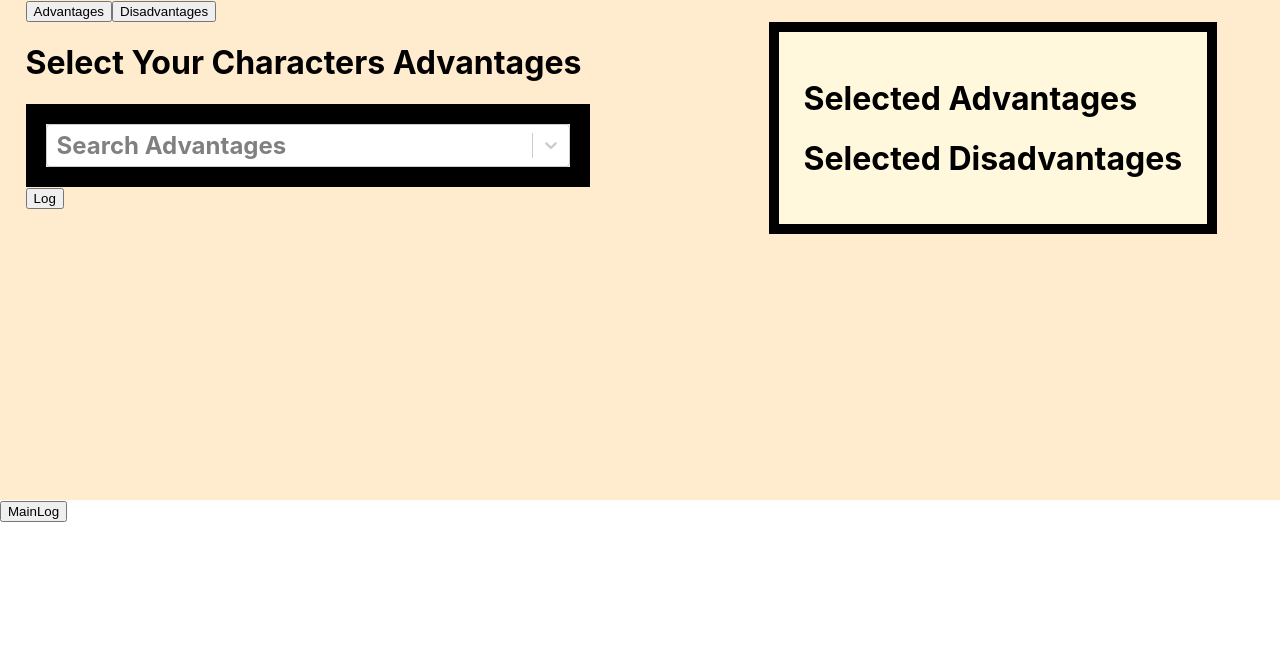
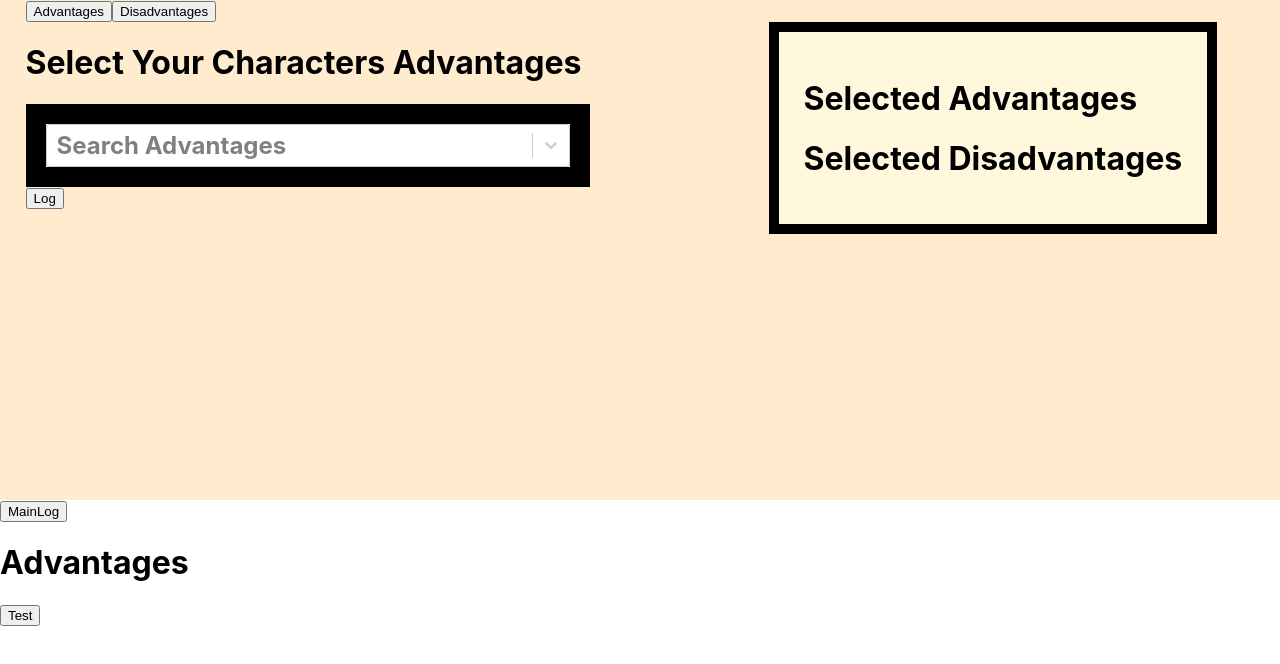
Before and after one commit to Uken81/Gurps-Character-Cheatsheet-Maker, a React (Create React App) app: page / in a window 1280 px wide. Shown: the top 664 px of the page. Built offline with nearby package versions, Linux system fonts and the light colour scheme.

Commit message:
change the output sections to use selectedAdvantage/DisadvantageArray state

```diff
--- a/src/Advantages/AdvantageSelector.jsx
+++ b/src/Advantages/AdvantageSelector.jsx
@@ -1,5 +1,5 @@
 import SearchBar from "../Components/SearchBar/SearchBar";
-import AdvantagesListArray from "./AdvantagesObject/Advantages";
+import AdvantagesArray from "./AdvantagesObject/Advantages";
 
 
 const AdvantageSelector = (props) => {
@@ -8,7 +8,7 @@ const AdvantageSelector = (props) => {
 
     let options;
     const createOptions = () => {
-        options = AdvantagesListArray.map(opt => ({ label: opt.title, value: opt.title }));
+        options = AdvantagesArray.map(opt => ({ label: opt.title, value: opt }));
     };
     createOptions();
 
--- a/src/Advantages/AdvantagesObject/Advantages.js
+++ b/src/Advantages/AdvantagesObject/Advantages.js
@@ -1,4 +1,4 @@
-const AdvantagesListArray = [
+const AdvantagesArray = [
      {
         title: "Absolute Direction",
         points: "5 or 10 points",
@@ -54,4 +54,4 @@ const AdvantagesListArray = [
     }
 ]
 
-export default AdvantagesListArray;
+export default AdvantagesArray;
--- a/src/App.css
+++ b/src/App.css
@@ -1,4 +1,4 @@
-.selection-screen {
+.selection-section {
     background-color: blanchedalmond;
     min-height: 500px;
     padding-left: 2%;
@@ -12,12 +12,13 @@
     width: 45%;
 }
 
-.selected {
+.selected-window {
     background-color: cornsilk;
     float: right;
     margin-right: 5%;
     padding: 2%;
     border: black solid 10px;
+    /* text-align: center; */
 }
 li {
     font-size: larger;
--- a/src/App.js
+++ b/src/App.js
@@ -4,6 +4,7 @@ import AdvantageSelector from './Advantages/AdvantageSelector';
 import Disadvantageselector from './Disadvantages/DisadvantageSelector';
 import ToggleAdvantageDisadvantage from './Components/ToggleAdvantageDisadvantage/ToggleAdvantageDisadvantage';
 import Selected from './Selected/DisplaySelected';
+import DisplayAdvantages from './Display Results/DisplayAdvantages';
 
 
 function App() {
@@ -12,13 +13,13 @@ function App() {
   const [selectedDisadvantagesList, setSelectedDisadvantagesList] = useState([]);
 
   const log = () => {
-    console.log(selectedAdvantagesList);
+    console.log('selectedAdvantages: ' + selectedAdvantagesList);
   }
 
 
   return (
     <div className="App">
-      <div className='selection-screen'>
+      <div className='selection-section'>
         <ToggleAdvantageDisadvantage isAdvantage={isAdvantage} setIsAdvantage={setIsAdvantage} />
         <Selected
           selectedAdvantagesList={selectedAdvantagesList}
@@ -28,6 +29,9 @@ function App() {
         {!isAdvantage && <Disadvantageselector selectedDisadvantagesList={selectedDisadvantagesList} setSelectedDisadvantagesList={setSelectedDisadvantagesList} />}
       </div>
       <button onClick={log}>MainLog</button>
+      <div className='results-window'>
+        <DisplayAdvantages selectedAdvantagesList={selectedAdvantagesList} />
+      </div>
     </div>
   );
 }
--- /dev/null
+++ b/src/Display Results/DisplayAdvantages.jsx
@@ -0,0 +1,64 @@
+import { useEffect, useState } from "react";
+import AdvantagesArray from "../Advantages/AdvantagesObject/Advantages";
+
+const DisplayAdvantages = (props) => {
+    const selectedAdvantagesList = props.selectedAdvantagesList;
+    let [displayArray, setDisplayArray] = useState([]);
+
+    // useEffect(() => {
+    //     let arr = [];
+    //     const test = () => {
+    //         selectedAdvantagesList.forEach((e) => {
+    //             AdvantagesArray.map((obj) => {
+    //                 if (obj.title === e) {
+    //                     arr.push(obj);
+    //                     setDisplayArray(() => arr);
+    //                 }
+    //                 // if (selectedAdvantagesList === []) {
+    //                 //     console.log('testy');
+    //                 //     setDisplayArray(()=> []);
+    //                 // }
+    //                 return displayArray;
+    //             })
+    //         })
+    //         console.log(displayArray);
+    //         console.log(arr);
+    //     }
+    //     test();
+
+    // }, [selectedAdvantagesList]);
+
+    useEffect(()=> {
+
+    })
+
+
+    const log = () => {
+        console.log(selectedAdvantagesList);
+        console.log('displayArray: ' + displayArray[0]);
+        console.log(typeof(displayArray));
+    }
+
+    // const arr = ['1', '2', '3'];
+
+    return (
+        <div>
+            <h1>Advantages</h1>
+            {selectedAdvantagesList.map((obj, key) => {
+                return (
+                    <div key={`div-${key}`}>
+                      <p key={`obj-${key}`}>{obj.title}</p>
+
+                    </div>
+
+
+
+                )
+            })}
+            <button onClick={log}>Test</button>
+        </div>
+
+    );
+}
+
+export default DisplayAdvantages;
--- a/src/Selected/DisplaySelected.jsx
+++ b/src/Selected/DisplaySelected.jsx
@@ -6,7 +6,7 @@ const Selected = (props) => {
     const selectedDisadvantagesList = props.selectedDisadvantagesList
 
     return (
-        <div className='selected'>
+        <div className='selected-window'>
             <h1>Selected Advantages</h1>
             <SelectedAdvantages selectedAdvantagesList={selectedAdvantagesList}/>
             <h1>Selected Disadvantages</h1>
--- a/src/Selected/Selected/SelectedAdvantages.jsx
+++ b/src/Selected/Selected/SelectedAdvantages.jsx
@@ -5,7 +5,7 @@ const SelectedAdvantages = (props) => {
         <ul>
            {selectedAdvantagesList.map((element) => {
                return (
-                   <li key={`${element}-selected`}>{element}</li>
+                   <li key={`${element.title}-selected`}>{element.title}</li>
                )
            })}
         </ul>
--- a/src/Selected/Selected/SelectedDisadvantages.jsx
+++ b/src/Selected/Selected/SelectedDisadvantages.jsx
@@ -6,7 +6,7 @@ const SelectedDisadvantages = (props) => {
         <ul>
            {selectedDisadvantagesList.map((element, key) => {
                return (
-                   <li key={`${element}-selected`}>{element}</li>
+                   <li key={`${element.title}-selected`}>{element.title}</li>
                )
            })}
         </ul>
```
Also changed, not shown: src/Components/SearchBar/SearchBar.styles.css (added).
